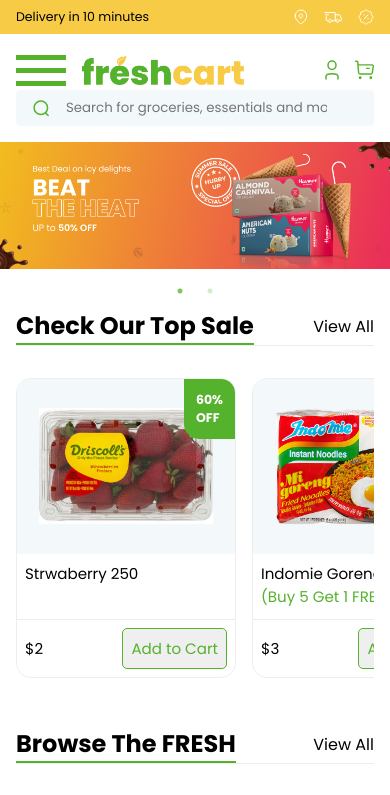
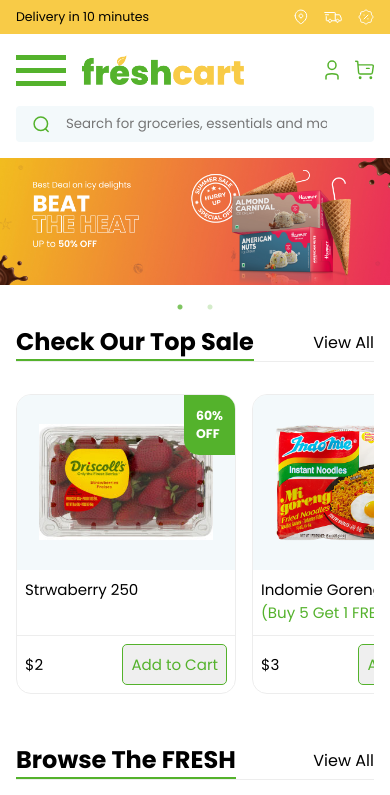
Before and after one commit to edoyang/freshcart, a React (Vite) app in the folder client/: page / in a window 390 px wide. Shown: the top 795 px of the page. Built offline with nearby package versions, Linux system fonts and the light colour scheme.

Commit message:
add gap on header

```diff
--- a/client/src/components/Header/style.scss
+++ b/client/src/components/Header/style.scss
@@ -150,7 +150,7 @@
     .header {
       display: grid;
       width: 100%;
-      gap: 0;
+      gap: 1rem 0;
       grid-template-areas:
         "logo user-info"
         "search search";
```
